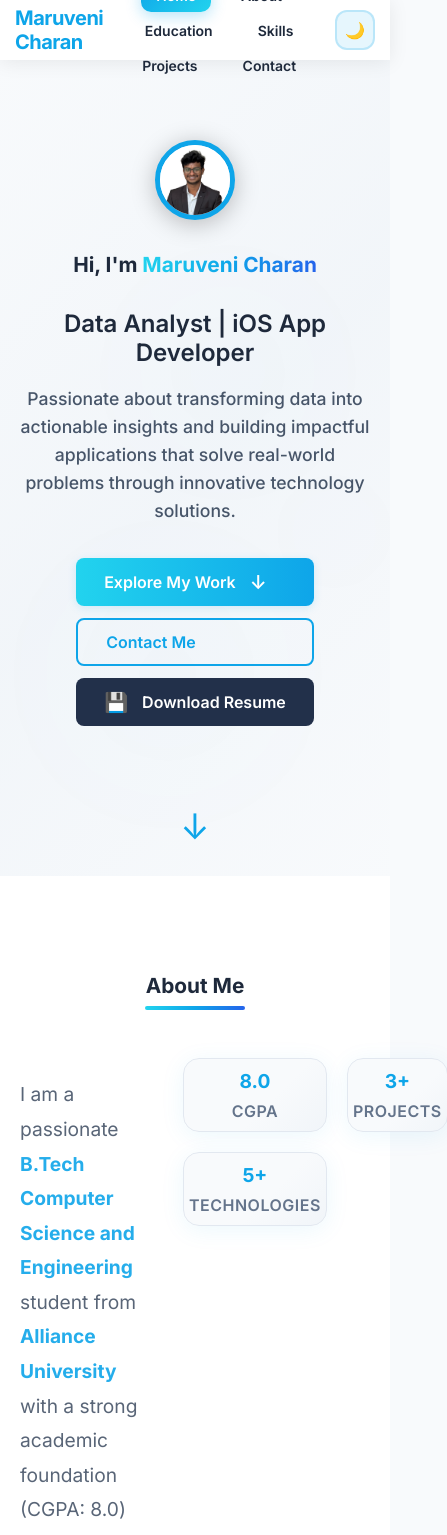
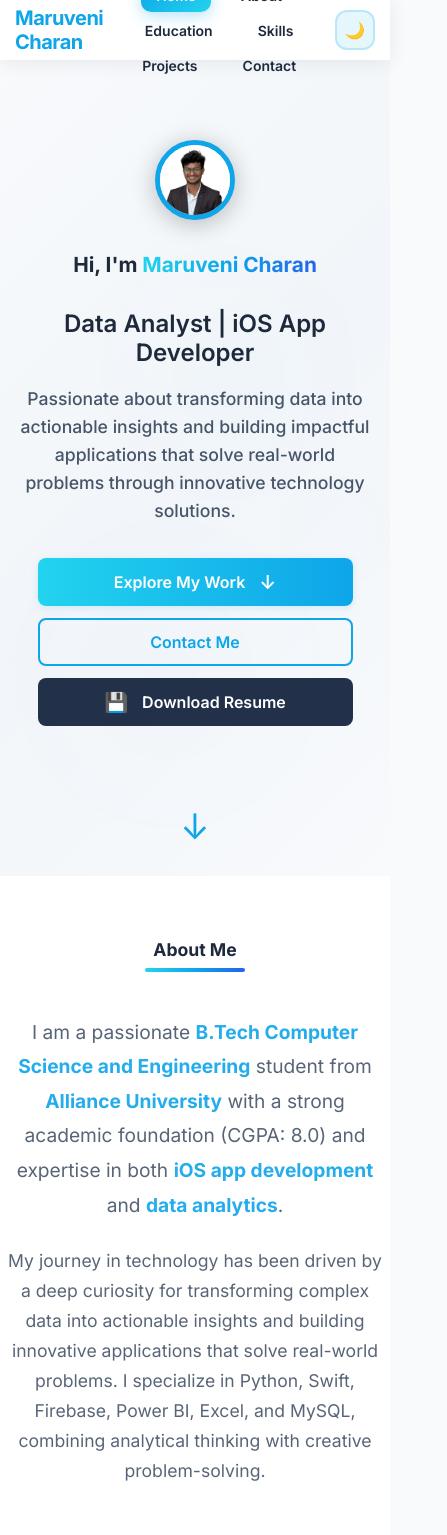
Before and after one commit to charan2319/Portfolio, a React (Create React App) app: page / in a window 390 px wide. Shown: the top 1535 px of the page, 447 px wide, since content can reach past the window. Built offline with nearby package versions, Linux system fonts and the light colour scheme.

Commit message:
updated css code

```diff
--- a/src/App.css
+++ b/src/App.css
@@ -4262,3 +4262,58 @@ footer {
     font-size: 1.1rem;
   }
 }
+
+@media (max-width: 600px) {
+  .hero-buttons {
+    flex-direction: column;
+    gap: 12px;
+    align-items: center;
+    width: 100%;
+  }
+  .btn {
+    width: 90%;
+    justify-content: center;
+  }
+  .about-content {
+    display: flex;
+    flex-direction: column;
+    gap: 24px;
+    align-items: center;
+    text-align: center;
+  }
+  .about-stats {
+    display: flex;
+    flex-direction: row;
+    gap: 10px;
+    justify-content: center;
+    margin-top: 10px;
+    margin-bottom: 10px;
+  }
+  .stat-card {
+    padding: 12px 8px;
+    min-width: 80px;
+    font-size: 0.95rem;
+  }
+  .about-text {
+    font-size: 1rem;
+    text-align: center;
+  }
+  section, .pro-about-section, .about-container {
+    padding: 24px 4px !important;
+  }
+  .about-header {
+    margin-bottom: 1.5rem;
+  }
+}
+
+@media (max-width: 400px) {
+  .about-title {
+    font-size: 1.1rem;
+  }
+  .stat-number {
+    font-size: 1.1rem;
+  }
+  .stat-card {
+    padding: 8px 2px;
+  }
+}
```
